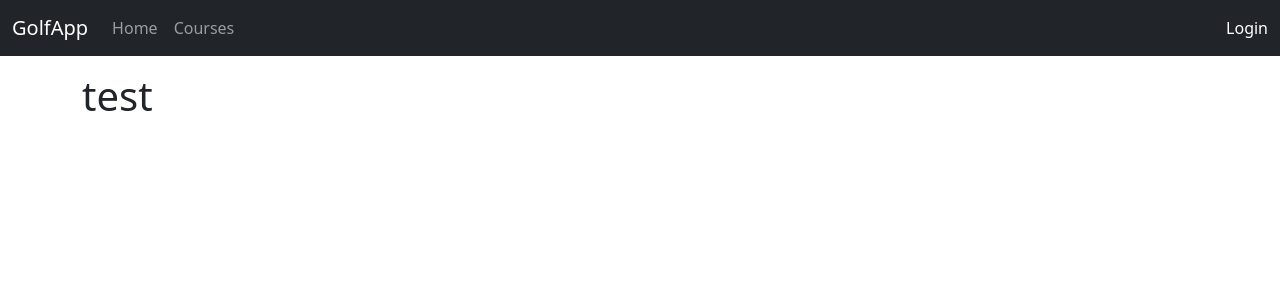
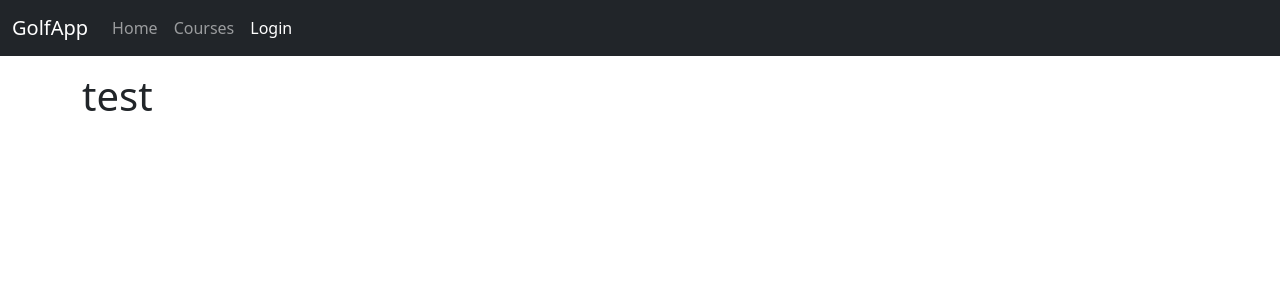
Before and after one commit to rlaneyjr/DjangoGolf, a Django app: template app/core/templates/core/index.html in a window 1280 px wide. Shown: the top 300 px of the page. Run offline with Django 4.2, Linux system fonts and the light colour scheme; the template is opened without the code that fills it, so the values that code supplies are empty.

Commit message:
Updated nav bar on front end

```diff
--- a/app/templates/base.html
+++ b/app/templates/base.html
@@ -24,29 +24,24 @@
                                 <a class="nav-link {% if '/courses/' in request.path %}active{% endif %}" href="{% url 'home:course-list' %}">Courses</a>
                             </li>
                             {% if request.user.is_authenticated %}
-                                <li class="nav-item dropdown">
-                                    <a class="nav-link dropdown-toggle" href="#" data-bs-toggle="dropdown" aria-expanded="false">More</a>
-                                    <ul class="dropdown-menu">
-                                        <li><a class="dropdown-item" href="#">Games</a></li>
-                                        <li><a class="dropdown-item" href="#">Players</a></li>
-                                    </ul>
+                                <li class="nav-item">
+                                    <a class="nav-link" href="#">Games</a>
+                                </li>
+                                <li class="nav-item">
+                                    <a class="nav-link" href="#">Players</a>
+                                </li>
+                                <li class="nav-item">
+                                    <a class="nav-link" href="#">Profile</a>
+                                </li>
+                                <li class="nav-item">
+                                    <a class="nav-link" href="{% url 'logout' %}">Logout</a>
+                                </li>
+                            {% else %}
+                                <li class="nav-item">
+                                    <a class="nav-link text-white" href="{% url 'login' %}">Login</a>
                                 </li>
                             {% endif %}
                         </ul>
-                    </div>
-                    <div class="d-flex">
-                        {% if request.user.is_authenticated %}
-                            <li class="d-flex nav-item dropdown">
-                                <a class="nav-link dropdown-toggle text-white" href="#" data-bs-toggle="dropdown" aria-expanded="false">{{request.user.email}}</a>
-
-                                <ul class="dropdown-menu">
-                                    <li><a class="dropdown-item" href="#">Profile</a></li>
-                                    <li><a class="dropdown-item" href="{% url 'logout' %}">Logout</a></li>
-                                </ul>
-                            </li>
-                        {% else %}
-                            <a class="nav-link text-white" href="{% url 'login' %}">Login</a>
-                        {% endif %}
                     </div>
                 </div>
             </nav>
```
